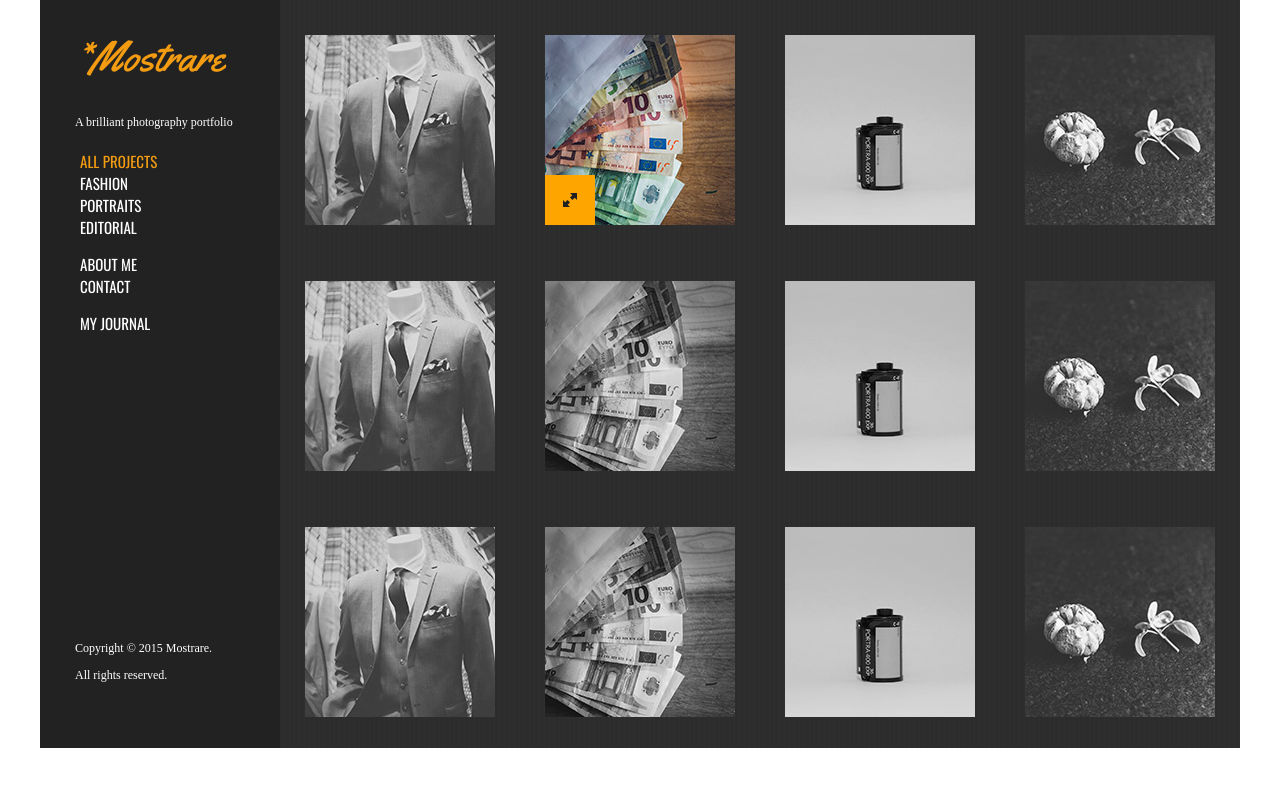
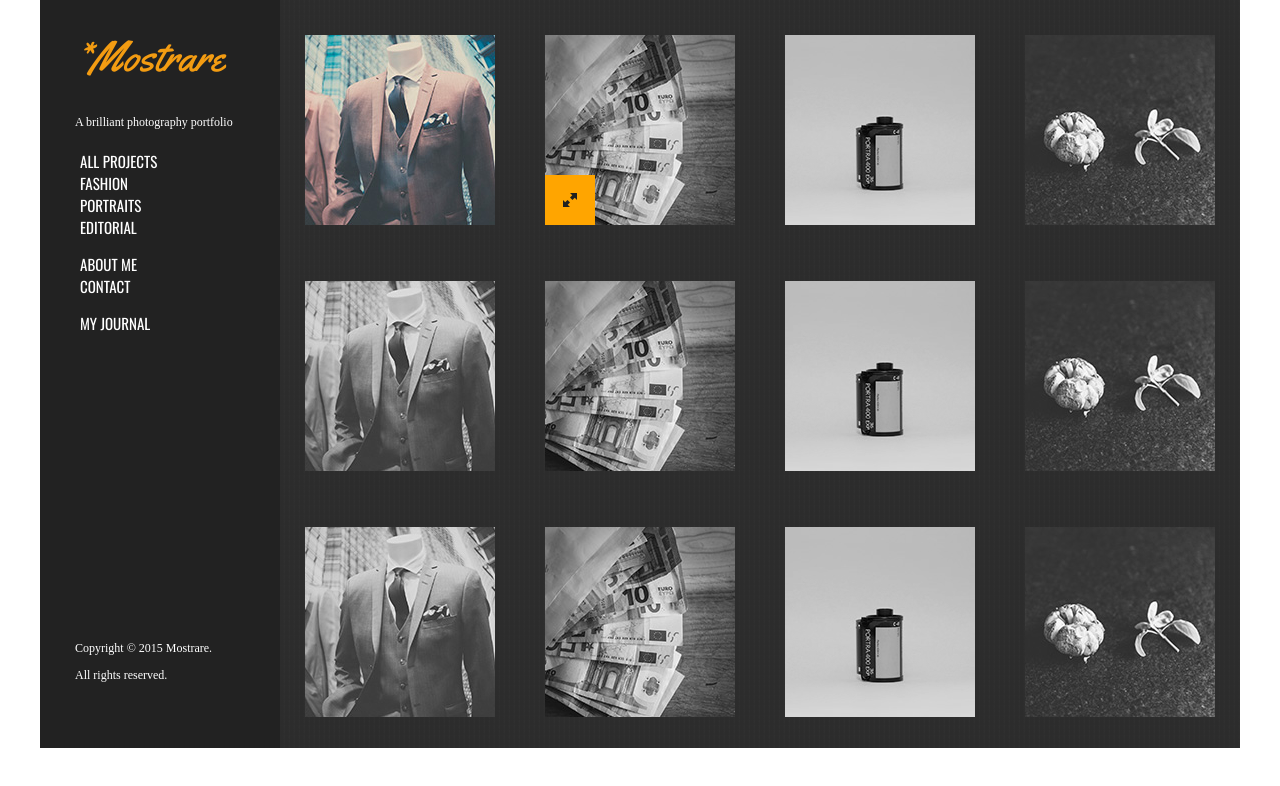
Before and after one commit to MarieWrnr/Hillel_9, a plain HTML site: page index.html in a window 1280 px wide. In both pictures the pointer is over the picture 400 px from the left and 130 px from the top of the page. Drawn offline with nearby package versions, Linux system fonts and the light colour scheme.

Commit message:
added hover functions

```diff
--- a/index.html
+++ b/index.html
@@ -13,7 +13,7 @@
         <p>A brilliant photography portfolio</p>
         <nav>
             <ul>
-                <li class="all"><a href="#">ALL PROJECTS</a></li>
+                <li><a href="#">ALL PROJECTS</a></li>
                 <li><a href="#">FASHION</a></li>
                 <li><a href="#">PORTRAITS</a></li>
                 <li><a href="#">EDITORIAL</a></li>
--- a/style.css
+++ b/style.css
@@ -34,13 +34,21 @@ header{
     justify-content: space-evenly;
     align-items: flex-start;
 }
-img:not(.not){
+img{
     -webkit-filter: grayscale(100%);
   -moz-filter: grayscale(100%);
   -ms-filter: grayscale(100%);
   -o-filter: grayscale(100%);
   filter: grayscale(100%);
   filter: gray;
+}
+img:hover{
+    -webkit-filter: grayscale(0%);
+    -moz-filter: grayscale(0%);
+    -ms-filter: grayscale(0%);
+    -o-filter: grayscale(0%);
+    filter: grayscale(0%);
+    filter: transparent;
 }
 .cm1{
     position: relative;
@@ -81,7 +89,7 @@ li{
     font-weight: normal;
     list-style-type: none;
 }
-li.all, li.all a{
+li a:hover{
     color: #f39c12;
 }
 a{
```
